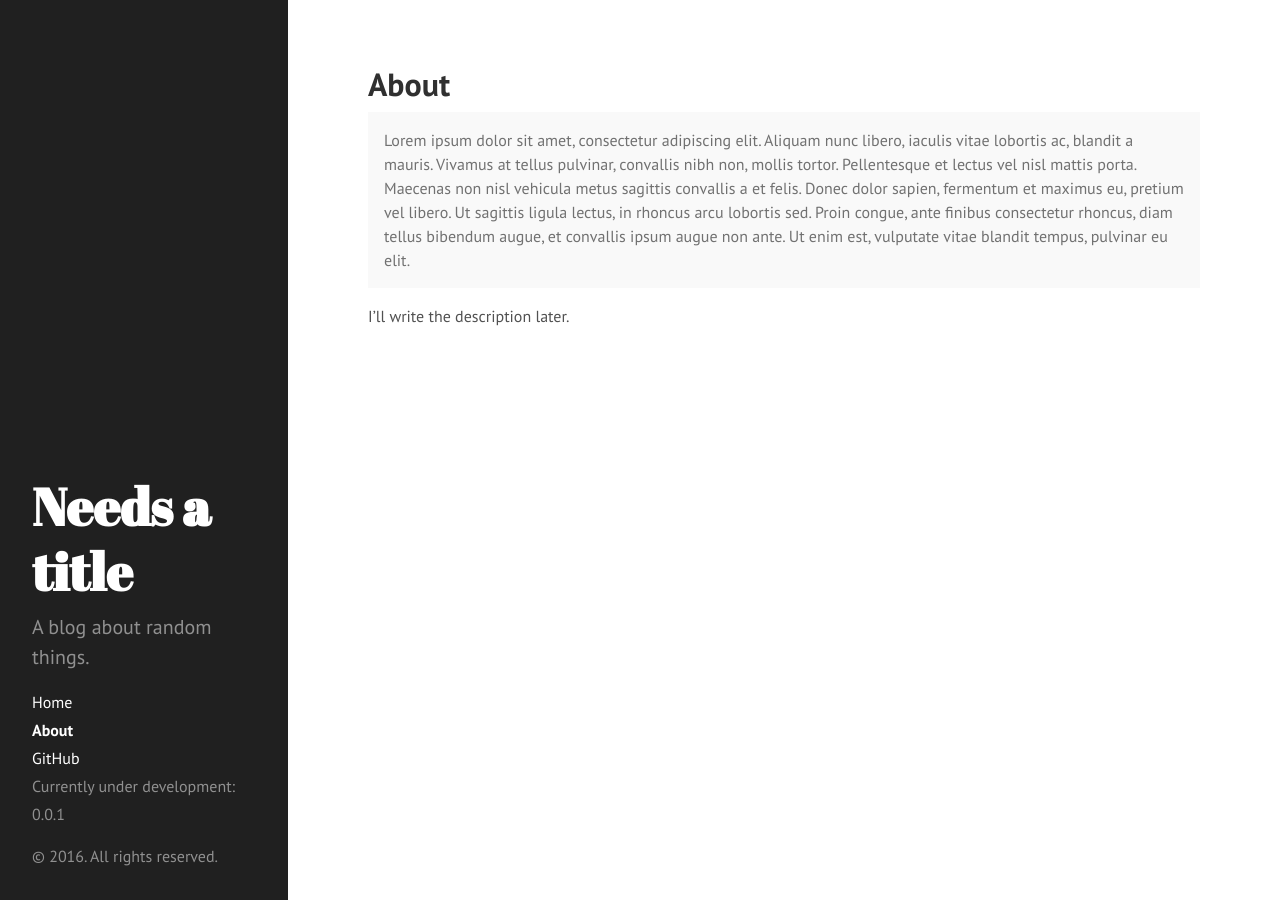
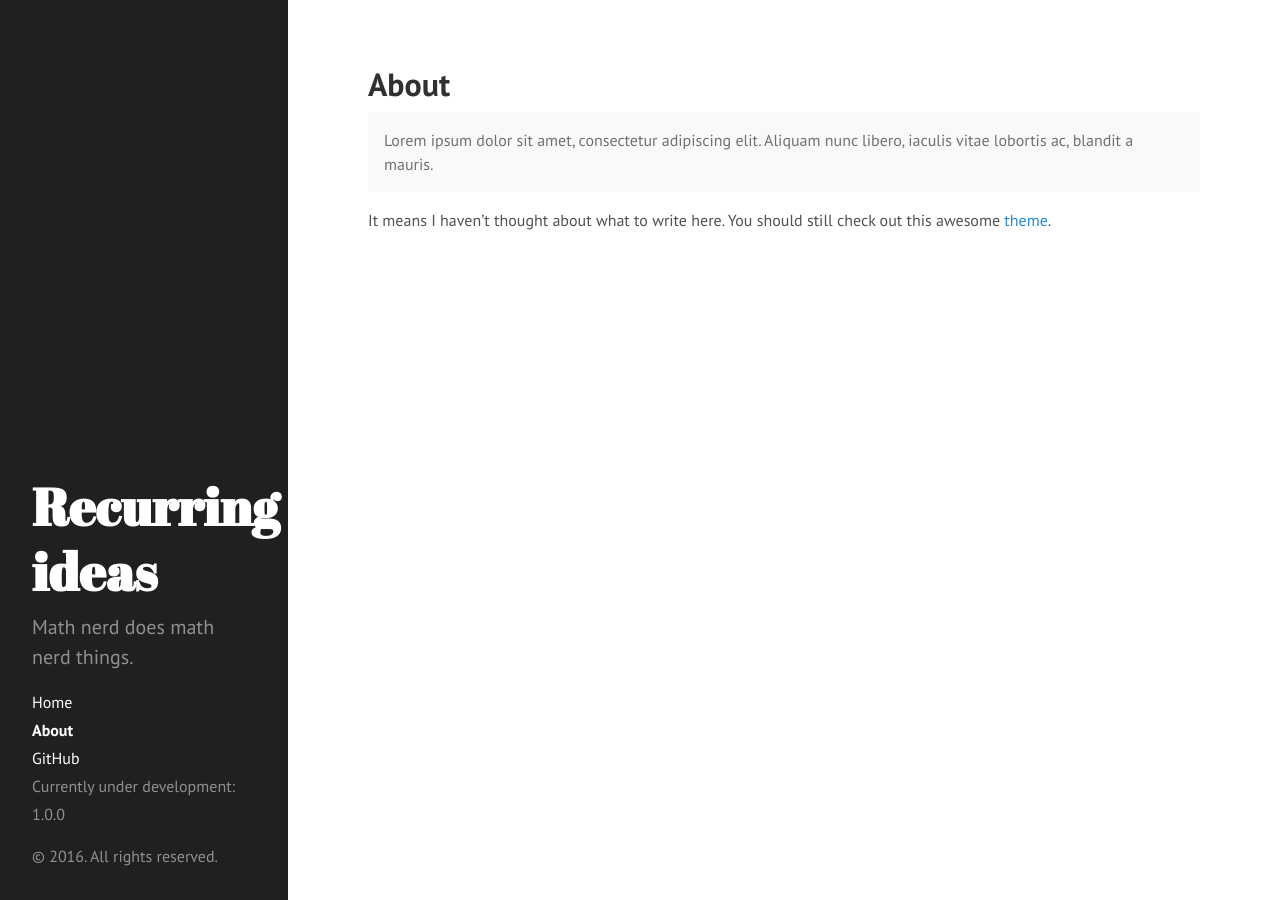
Before and after one commit to parksw3/parksw3.github.io, a Jekyll site: the page built from about.md, in a window 1280 px wide. Built offline with Jekyll 4.4.1, drawn with Linux system fonts in a browser that asks for light colours.

Commit message:
update title

```diff
--- a/_config.yml
+++ b/_config.yml
@@ -11,9 +11,9 @@ permalink:        pretty
 # relative_permalinks: true
 
 # Setup
-title:            Needs a title
-tagline:          'What is this?'
-description:      'A blog about random things.'
+title:            Recurring ideas
+tagline:          'A blog about mathematics'
+description:      'Math nerd does math nerd things.'
 url:              http://parksw3.github.io
 baseurl:          /
 
@@ -24,7 +24,7 @@ author:
 paginate:         5
 
 # Custom vars
-version:          0.0.1
+version:          1.0.0
 
 github:
   repo:           https://github.com/parksw3/parksw3.github.io
--- a/about.md
+++ b/about.md
@@ -4,7 +4,7 @@ title: About
 ---
 
 <p class="message">
-  Lorem ipsum dolor sit amet, consectetur adipiscing elit. Aliquam nunc libero, iaculis vitae lobortis ac, blandit a mauris. Vivamus at tellus pulvinar, convallis nibh non, mollis tortor. Pellentesque et lectus vel nisl mattis porta. Maecenas non nisl vehicula metus sagittis convallis a et felis. Donec dolor sapien, fermentum et maximus eu, pretium vel libero. Ut sagittis ligula lectus, in rhoncus arcu lobortis sed. Proin congue, ante finibus consectetur rhoncus, diam tellus bibendum augue, et convallis ipsum augue non ante. Ut enim est, vulputate vitae blandit tempus, pulvinar eu elit.
+  Lorem ipsum dolor sit amet, consectetur adipiscing elit. Aliquam nunc libero, iaculis vitae lobortis ac, blandit a mauris.
 </p>
 
-I'll write the description later.
+It means I haven't thought about what to write here. You should still check out this awesome [theme](http://hyde.getpoole.com/).
```
